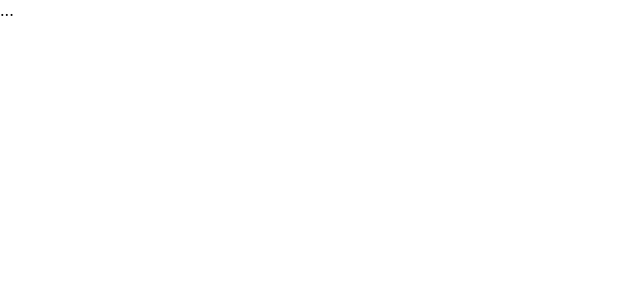
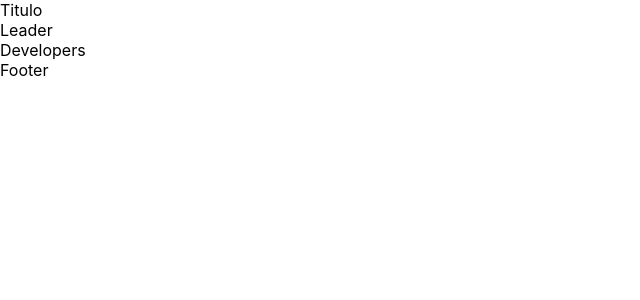
Before and after one commit to ClauJulian/reactivos_presentation, a React (Create React App) app: page / in a window 1280 px wide. Shown: the top 300 px of the page, without its empty margins (0-640 px from the left). Built offline with nearby package versions, Linux system fonts and the light colour scheme.

Commit message:
Datos para usar en componentes

```diff
--- a/src/App.js
+++ b/src/App.js
@@ -7,6 +7,7 @@ import Developers from './components/Developers/Developers';
 import Footer from './components/Footer/Footer';
 
 import json from './utis/grupo2.json';
+import { useState } from 'react';
 
 // APP_JSX - Desestructurar el json y armar 2 Objetos -> members, grupo2.
 //          -> members tiene que tener: id, rol, email, img
@@ -17,12 +18,55 @@ import json from './utis/grupo2.json';
 
 
 function App() {
-  return (
-    <div>
-      ...
+  const [miembrosState , setMiembrosState]= useState({
+    "id": "G2-WCZEE",
+    "leader": "wg.claudiajulian@gmail.com",
+    "members": [
+      "cristian.zolkowski@gmail.com",
+      "zeduard89@gmail.com",
+      "eugenia.veron@hotmail.com",
+      "eve-lanegra@hotmail.com"
+    ]
+  });
 
-    </div>
-  );
+// ARMAR OBJETO MEMBERS
+const miembrosDesarrolladores = miembrosState.members;
+const members = miembrosDesarrolladores.map((desarrollador)=>{return {"id":new Date(),"rol":"developer","email":desarrollador}})
+
+const lider ={"id": new Date(),
+            "rol": "leader",
+            "email": miembrosState.leader
+}
+
+members.push(lider);
+
+// ARMAR OBJETO GRUPO 2
+const {id} = miembrosState;
+const nombre = "react-ivos";
+const grupo2 = {id, nombre}
+
+
+// ENVIO DE OBJETOS A COMPONENTES
+return (
+<div>
+  <div>
+      <div>
+          <Titulo key={grupo2.id} grupo2={grupo2}/>
+      </div>
+      <div>
+          <Leader key={grupo2.id} members={members}/>
+      </div>
+  </div>
+
+  <div>
+        <Developers key={grupo2.id} members={members}/>
+  </div>
+
+  <div>
+      <Footer key={grupo2.id} grupo2={grupo2}/>
+  </div>
+</div>
+);
 }
 
 export default App;
--- a/src/components/Developers/Developers.jsx
+++ b/src/components/Developers/Developers.jsx
@@ -3,7 +3,7 @@ import React from 'react'
 import styleDevelopers from './Developers.module.css'
 
 // 1. DEVELOPERS_JSX -> Traer el modelo de /Card
-// 2. DEVELOPERS_JSX -> Usar el Objeto "developers" de APP y mediante el map() crear la vista de los 4 Developers.
+// 2. DEVELOPERS_JSX -> Usar el Objeto "members" de APP y crear la vista de los 4 Developers. Se puede usar filter() para rescatar los developers.
 // 3. DEVELOPERS_MODULE.CSS -> Generar los estilos en Developers.module.css
 // 4. DEVELOPERS_JSX Usar -> los estilos con className={styleDevelopers.NOMBRECLASE}
 
--- a/src/components/Leader/Leader.jsx
+++ b/src/components/Leader/Leader.jsx
@@ -2,7 +2,7 @@ import React from 'react'
 import styleLeader from './Leader.module.css'
 
 // 1. LEADER_JSX -> Traer el modelo de /Card
-// 2. LEADER_JSX -> Usar el Objeto "leader" de APP y mediante el map() crear la vista del Leader.
+// 2. LEADER_JSX -> Usar el Objeto "members" de APP y crear la vista del Leader. Se puede usar find() para rescatar el leader.
 // 3. LEADER_MODULE.CSS -> Generar los estilos en Leader.module.css
 // 4. LEADER_JSX Usar -> los estilos con className={styleLeader.NOMBRECLASE}
 
```
